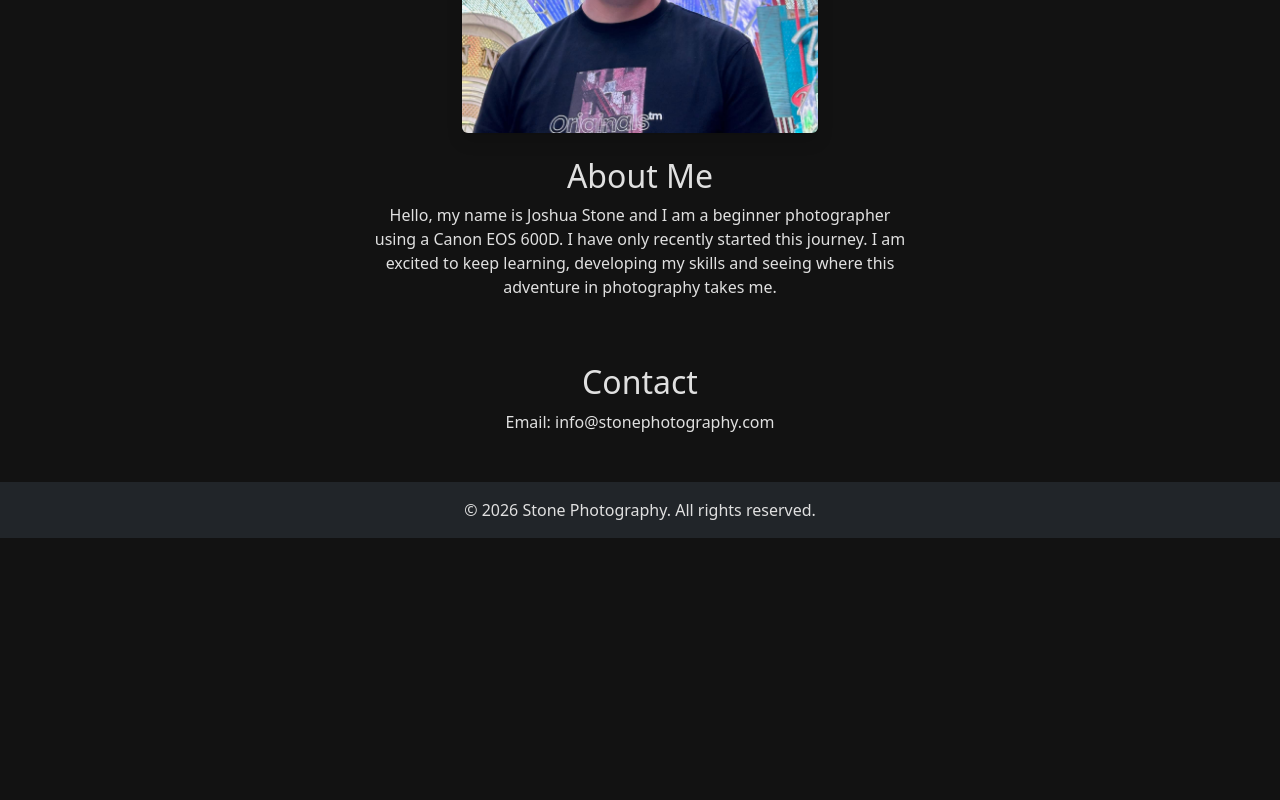
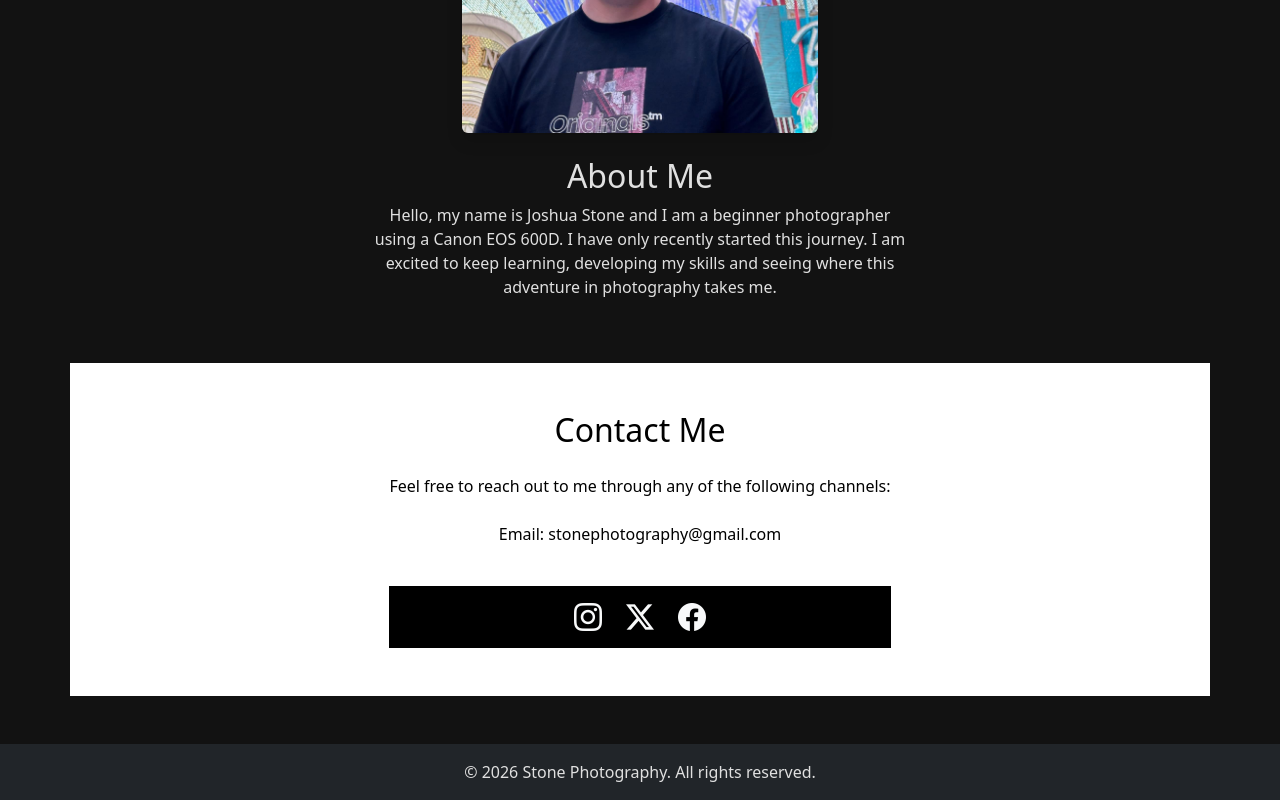
Before and after one commit to JoshuaStone9/StonePhotography, a React (Vite) app: page / in a window 1280 px wide. Shown: the part 1375-2175 px from the top of the page. Before the commit the page ends 1913 px from the top, so only its background shows below. Built offline with nearby package versions, Linux system fonts and the light colour scheme.

Commit message:
feat: Completed Contact Me section and added bootstrap icons to the project to include social media icons to represent my social media accounts

```diff
--- a/package.json
+++ b/package.json
@@ -10,6 +10,7 @@
     "preview": "vite preview"
   },
   "dependencies": {
+    "bootstrap-icons": "^1.13.1",
     "react": "^19.2.5",
     "react-dom": "^19.2.5"
   },
--- a/src/App.jsx
+++ b/src/App.jsx
@@ -1,5 +1,6 @@
 import Gallery from "./Components/Gallery";
 import About from "./Components/About";
+import Contact from "./Components/Contact";
 
 function App() {
   return (
@@ -54,10 +55,7 @@ function App() {
 
         <About />
 
-        <section id="contact" className="text-center mb-5">
-          <h2>Contact</h2>
-          <p>Email: info@stonephotography.com</p>
-        </section>
+        <Contact />
       </main>
 
       <footer className="bg-dark text-center py-3">
--- /dev/null
+++ b/src/Components/Contact.jsx
@@ -0,0 +1,22 @@
+export default function Contact() {
+  return (
+    <section id="contact" className="container py-5 text-center" style={{backgroundColor: "rgba(255, 255, 255, 1)", color:"black"}}>
+      <h2 className="mb-4">Contact Me</h2>
+      <p>Feel free to reach out to me through any of the following channels:</p>
+      <div className="row justify-content-center mt-4">
+        <div className="col-10 col-md-8 col-lg-6">
+          <p>Email: stonephotography@gmail.com</p>
+        </div>
+            <div className="row justify-content-center mt-4">
+        <div className="col-auto">
+          <div className="d-flex flex-wrap justify-content-center gap-4" style={{backgroundColor: "black", padding:"10px 185px", }}>
+            <a href="https://instagram.com/stonephotography" target="_blank" rel="noreferrer" className="text-decoration-none text-light d-flex align-items-center gap-2"><i className="bi bi-instagram fs-3" ></i></a>
+            <a href="https://x.com/stonephotography" target="_blank" rel="noreferrer" className="text-decoration-none text-light d-flex align-items-center gap-2"><i className="bi bi-twitter-x fs-3"></i></a>
+            <a href="https://facebook.com" target="_blank" rel="noreferrer" className="text-decoration-none text-light d-flex align-items-center gap-2"><i className="bi bi-facebook fs-3"></i></a>
+          </div>
+        </div>
+      </div>
+    </div>
+    </section>
+  );
+}
--- a/src/main.jsx
+++ b/src/main.jsx
@@ -2,6 +2,7 @@ import React from "react";
 import ReactDOM from "react-dom/client";
 import App from "./App";
 import "./styles.css";
+import "bootstrap-icons/font/bootstrap-icons.css";
 
 ReactDOM.createRoot(document.getElementById("root")).render(
   <React.StrictMode>
```
Also changed, not shown: 1 other file (tests, documents, lock files or other folders).
